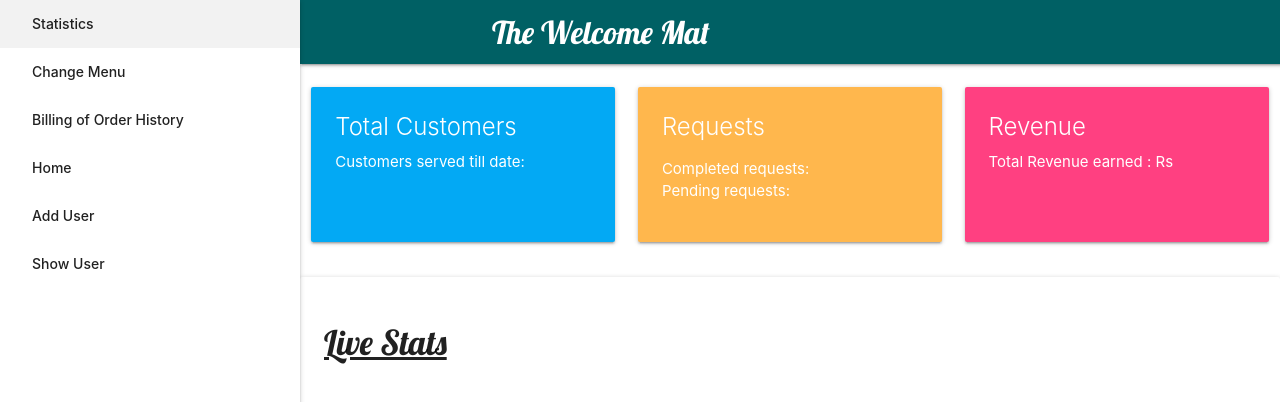
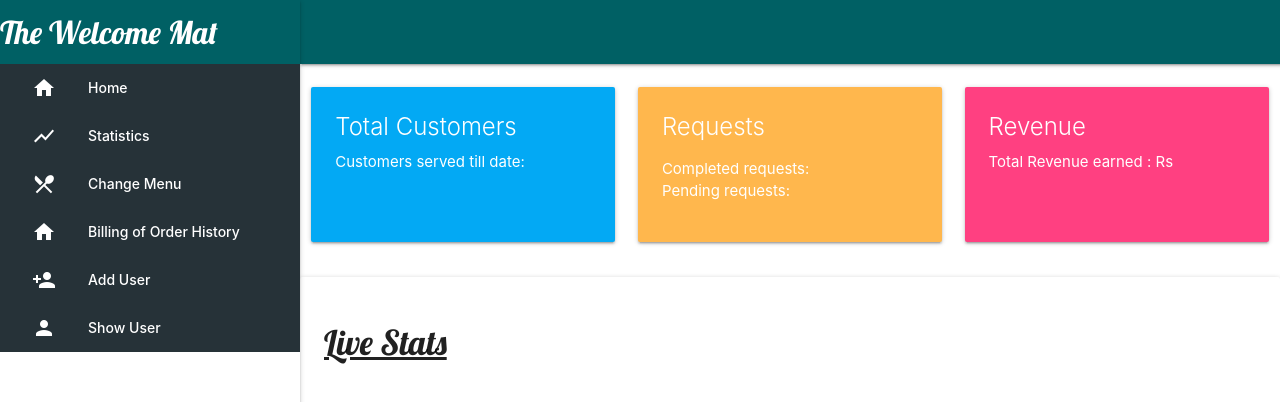
Before and after one commit to paritoshdandekar/the-welcome-mat, a React (Create React App) app: page / in a window 1280 px wide. Shown: the top 402 px of the page. Built offline with nearby package versions, Linux system fonts and the light colour scheme; no server answers.

Commit message:
overlaping navbar into sidenav and sidenav css

```diff
--- a/src/AdminApp.js
+++ b/src/AdminApp.js
@@ -17,7 +17,7 @@ function AdminApp() {
           <NavbarAdmin />
           <Sidenav/>
         </header>
-<main>
+        <main>
         <Switch>
           <Route exact path="/" component={Adminpanel} />
           <Route exact path="/adduser" component={Adduser} />
--- a/src/Sidenav.css
+++ b/src/Sidenav.css
@@ -1,7 +1,15 @@
 .menu-bars {
-    background: rgb(102, 176, 201);
+    color: cadetblue;
+    height: 100px;
   }
 
-  .sidenav {
-    background-color: #060b26;
+  .side {
+    display: flex;
+    height: 10vh;
   }
+
+  .navText{
+    font-size-adjust: initial;
+    align-content: center;
+
+  }
--- a/src/components/AdminComponents/NavbarAdmin.js
+++ b/src/components/AdminComponents/NavbarAdmin.js
@@ -9,7 +9,6 @@ export class NavbarAdmin extends Component {
                 <div className="navbar navbar-fixed">
                     <nav className="cyan darken-4">
                         <div className="nav-wrapper container" >
-                            <Link to="/" className="brand-logo" style={{ fontFamily: "Lobster" }}>The Welcome Mat</Link>
                             <a href="#" data-target="mobile-demo" className="sidenav-trigger "><i className="material-icons">menu</i></a>
                         </div>
                     </nav>
--- a/src/components/AdminComponents/Sidenav.js
+++ b/src/components/AdminComponents/Sidenav.js
@@ -12,22 +12,29 @@ export class Sidenav extends Component {
     }
     render() {
         return (
-                <div>
-                    <ul id="mobile-demo" className="sidenav sidenav-fixed">
-                        <li><a href="#!" >Statistics</a></li>
-                        <li><a className="#!" >Change Menu</a></li>
-                        <li><a className="#!" >Billing of Order History</a></li>
-                        <li><Link to="/">Home</Link></li>
-                        <li><Link to="/Adduser">Add User</Link></li>
-                        {/* <li><Link to="/ChangeMenu">Change Menu</Link></li> */}
-                        <li><Link to="/Users">Show User</Link></li>
-                        {/* <li><Link to="/Billing">Billing of Order History</Link></li>
-                        <li><Link to="/Statistics">Statistics</Link></li> */}
+            <div>
+                <ul id="mobile-demo" className="sidenav sidenav-fixed">
+                    <nav className="cyan darken-4">
+                        <div className="nav-wrapper container" class="navText" >
+                            <Link to="/" className="brand-logo" style={{ fontFamily: "Lobster" }}>The Welcome Mat</Link>
+                        </div>
+                    </nav>
+                    <div className="side">
+                    <div className="blue-grey darken-4">
+                    <li><Link to="/" className="white-text"><i class="material-icons white-text">home</i>Home</Link></li>
+                    <li><a href="#!" className="white-text"> <i class="material-icons white-text">show_chart</i>Statistics</a></li>
+                    <li><a className="#!"  className="white-text"><i class="material-icons white-text">restaurant_menu</i>Change Menu</a></li>
+                    <li><a className="#!"  className="white-text"><i class="material-icons white-text">home</i>Billing of Order History</a></li>
+                    <li><Link to="/Adduser"  className="white-text"><i class="material-icons white-text">person_add</i>Add User</Link></li>
+                    <li><Link to="/Users" className="white-text"><i class="material-icons white-text">person</i>Show User</Link></li>
+                    {/* <li><Link to="/Billing"  className="white-text">Billing of Order History</Link></li>
+                        <li><Link to="/Statistics"  className="white-text">Statistics</Link></li> */}
+                    {/* <li><Link to="/ChangeMenu"  className="white-text">Change Menu</Link></li> */}
+                    </div>
+                    </div>
+                </ul>
 
-
-                    </ul>
-
-                </div>
+            </div >
         )
     }
 }
```
